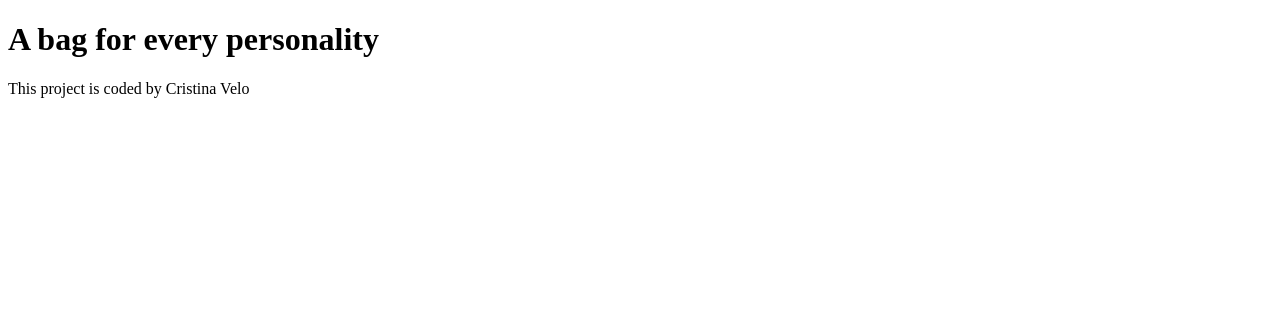
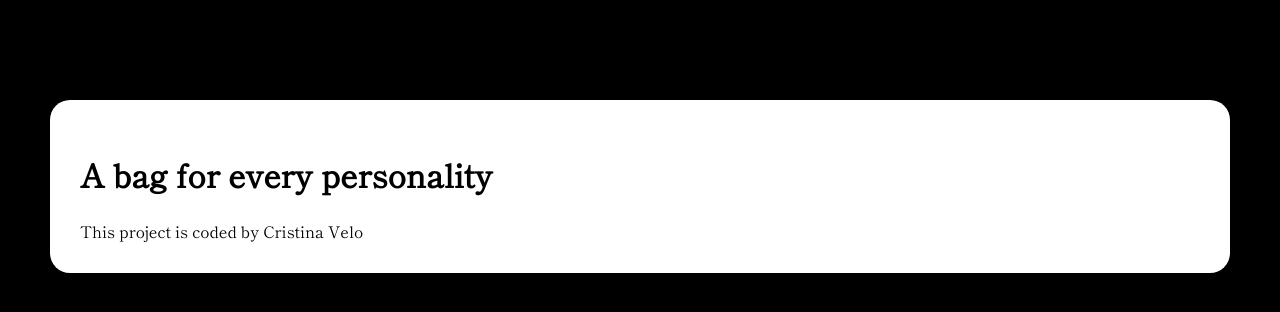
Before and after one commit to cristinavelo/must-have-accessory, a plain HTML site: page index.html in a window 1280 px wide. Drawn offline with Linux system fonts and the light colour scheme.

Commit message:
add some basic css and a new font

```diff
--- a/index.html
+++ b/index.html
@@ -4,12 +4,21 @@
     <meta charset="UTF-8" />
     <meta name="viewport" content="width=device-width, initial-scale=1.0" />
     <title>Must have accessory</title>
+    <link rel="stylesheet" href="src/index.css" />
+    <link rel="preconnect" href="https://fonts.googleapis.com" />
+    <link rel="preconnect" href="https://fonts.gstatic.com" crossorigin />
+    <link
+      href="https://fonts.googleapis.com/css2?family=Anonymous+Pro:ital,wght@0,400;0,700;1,400;1,700&family=Shippori+Mincho&display=swap"
+      rel="stylesheet"
+    />
   </head>
   <body>
-    <header>
-      <h1>A bag for every personality</h1>
-    </header>
-    <p></p>
-    <footer>This project is coded by Cristina Velo</footer>
+    <div class="container">
+      <header>
+        <h1>A bag for every personality</h1>
+      </header>
+      <p></p>
+      <footer>This project is coded by Cristina Velo</footer>
+    </div>
   </body>
 </html>
--- a/src/index.css
+++ b/src/index.css
@@ -0,0 +1,14 @@
+body {
+  background: black;
+  margin: 100px 50px;
+}
+
+.container {
+  padding: 30px;
+  background: white;
+  border: none;
+  border-radius: 20px;
+  font-family: "Shippori Mincho", serif;
+  font-weight: 400;
+  font-style: normal;
+}
```
